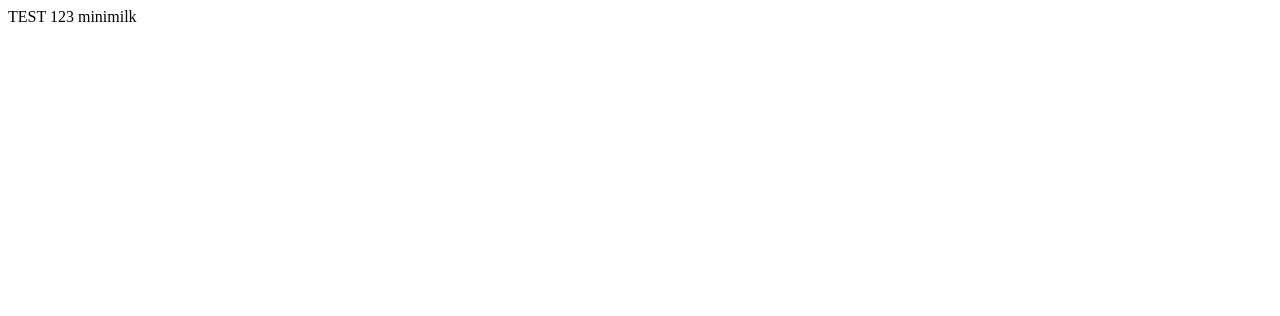
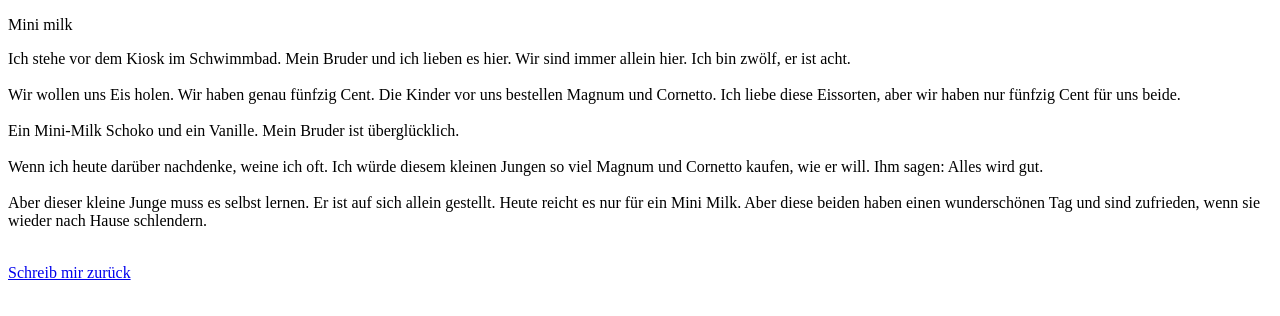
Before and after one commit to wenntextefuerunssind/minimilk, a plain HTML site: page index.html in a window 1280 px wide. Drawn offline with Linux system fonts and the light colour scheme.

Commit message:
Update index.html

```diff
--- a/index.html
+++ b/index.html
@@ -3,10 +3,21 @@
 <head>
     <meta charset="UTF-8">
     <meta name="viewport" content="width=device-width, initial-scale=1.0">
-    <title>Toastbrot</title>
+    <title>Mini milk</title>
     <link rel="stylesheet" href="style.css">
 </head>
 <body>
-    TEST 123 minimilk
+    <div id="container">
+        <p><span id="firstLetter">M</span><span id="end">ini milk</span></p>
+        <p class="text">Ich stehe vor dem Kiosk im Schwimmbad. Mein Bruder und ich lieben es hier. Wir sind immer allein hier. Ich bin zwölf, er ist acht. <br><br>
+            Wir wollen uns Eis holen. Wir haben genau fünfzig Cent. Die Kinder vor uns bestellen Magnum und Cornetto. Ich liebe diese Eissorten, aber wir haben nur fünfzig Cent für uns beide. <br><br>
+            Ein Mini-Milk Schoko und ein Vanille. Mein Bruder ist überglücklich. <br><br>
+            Wenn ich heute darüber nachdenke, weine ich oft. Ich würde diesem kleinen Jungen so viel Magnum und Cornetto kaufen, wie er will. Ihm sagen: Alles wird gut. <br><br>
+            Aber dieser kleine Junge muss es selbst lernen. Er ist auf sich allein gestellt. Heute reicht es nur für ein Mini Milk. Aber diese beiden haben einen wunderschönen Tag und sind zufrieden, wenn sie wieder nach Hause schlendern.</p>
+    </div>
+
+    <br>
+    <div class="container"><a class="email" href="mailto:wenntextefuerunssind@proton.me">Schreib mir zurück</a></div>
+    <br>
 </body>
 </html>
```
